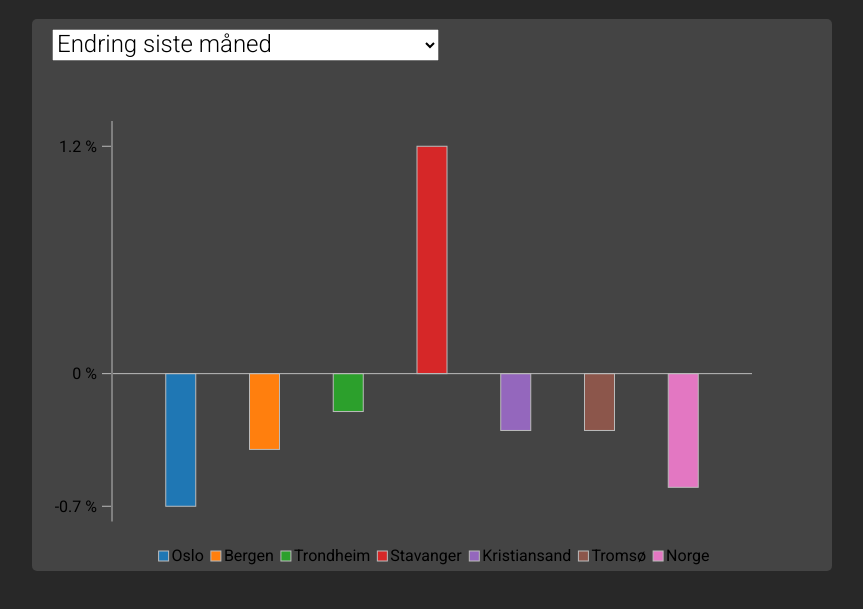
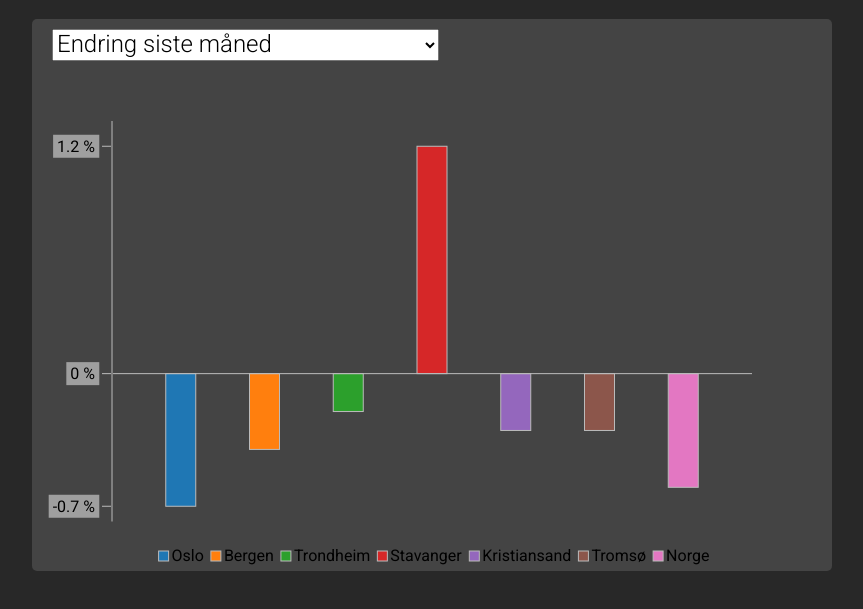
Before and after one commit to Brobo1/varden-case, a plain HTML site: page index.html in a window 1280 px wide. Shown: the part 77-686 px from the top of the page, without its empty margins (208-1071 px from the left). Drawn offline with Linux system fonts and the light colour scheme.

Commit message:
Add background to axis labels in chart
This commit adds a rectangular background behind axis labels to improve readability. The background dimensions are dynamically calculated based on the label's bounding box. Minor updates include adjusting label positioning and adding a CSS class for future styling options.

```diff
--- a/css/style.css
+++ b/css/style.css
@@ -64,6 +64,9 @@ svg {
   width: 100%;
 }
 
+.axisLabel {
+}
+
 .bar {
   transition: 0.3s ease;
 }
--- a/js/chart/axes.js
+++ b/js/chart/axes.js
@@ -67,12 +67,30 @@ function yAxisLabels(
     chartStyle.height - padding.y - (centerPoint + value * scale * scaleFactor);
 
   let label = document.createElementNS("http://www.w3.org/2000/svg", "text");
-  // label.id = "yAxisLabel";
-  label.setAttribute("x", (padding.x - 15).toString());
+  label.setAttribute("x", (padding.x - 17).toString());
   label.setAttribute("y", scaledPos.toString());
   label.setAttribute("dominant-baseline", "central");
   label.setAttribute("text-anchor", "end");
+  label.setAttribute("color", "white");
+  label.setAttribute("class", "axisLabel");
   label.textContent = value + " %";
+
+  chart.appendChild(label);
+  let bBox = label.getBBox();
+  chart.removeChild(label);
+  console.log(bBox);
+
+  let background = document.createElementNS(
+    "http://www.w3.org/2000/svg",
+    "rect",
+  );
+  background.setAttribute("x", (bBox.x - 4).toString());
+  background.setAttribute("y", (bBox.y - 2).toString());
+  background.setAttribute("width", (bBox.width + 8).toString());
+  background.setAttribute("height", (bBox.height + 4).toString());
+  background.setAttribute("fill", "#9f9f9f");
+  // background.setAttribute("");
+  // background.setAttribute("");
 
   let dash = document.createElementNS("http://www.w3.org/2000/svg", "line");
   dash.setAttribute("x1", (padding.x - 10).toString());
@@ -83,7 +101,7 @@ function yAxisLabels(
   dash.setAttribute("stroke-width", "1");
 
   let labelDash = document.createElementNS("http://www.w3.org/2000/svg", "g");
-  labelDash.append(label, dash);
+  labelDash.append(background, label, dash);
 
   return labelDash;
 }
```
